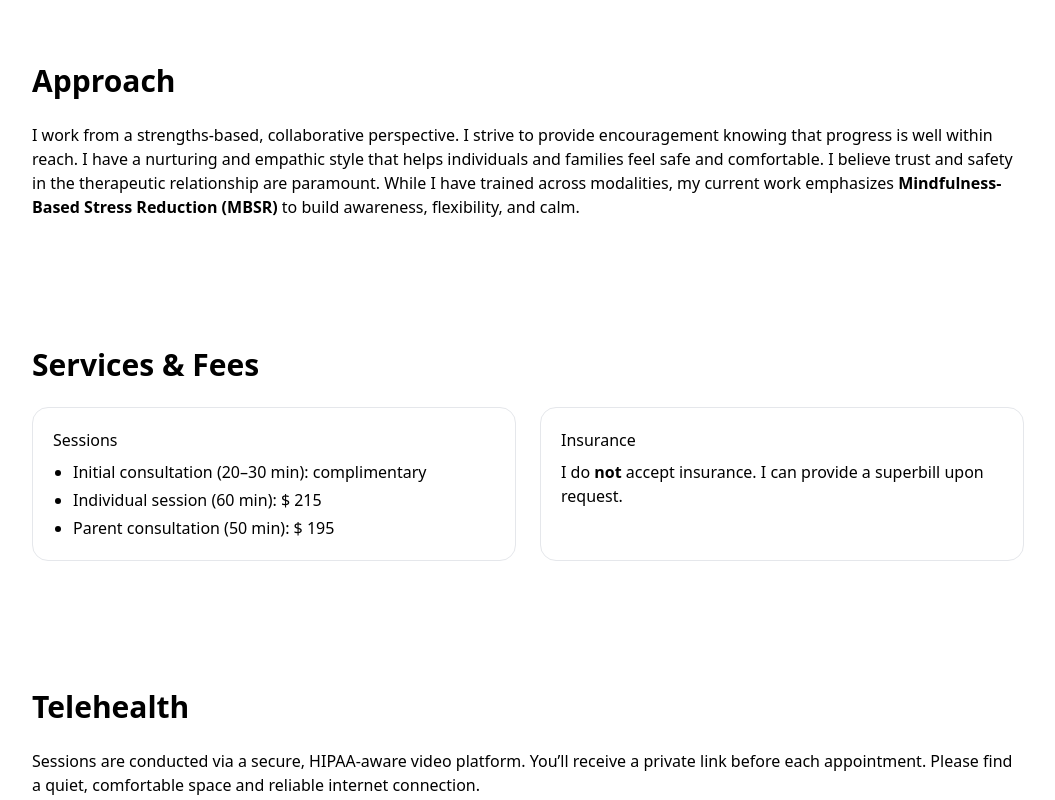
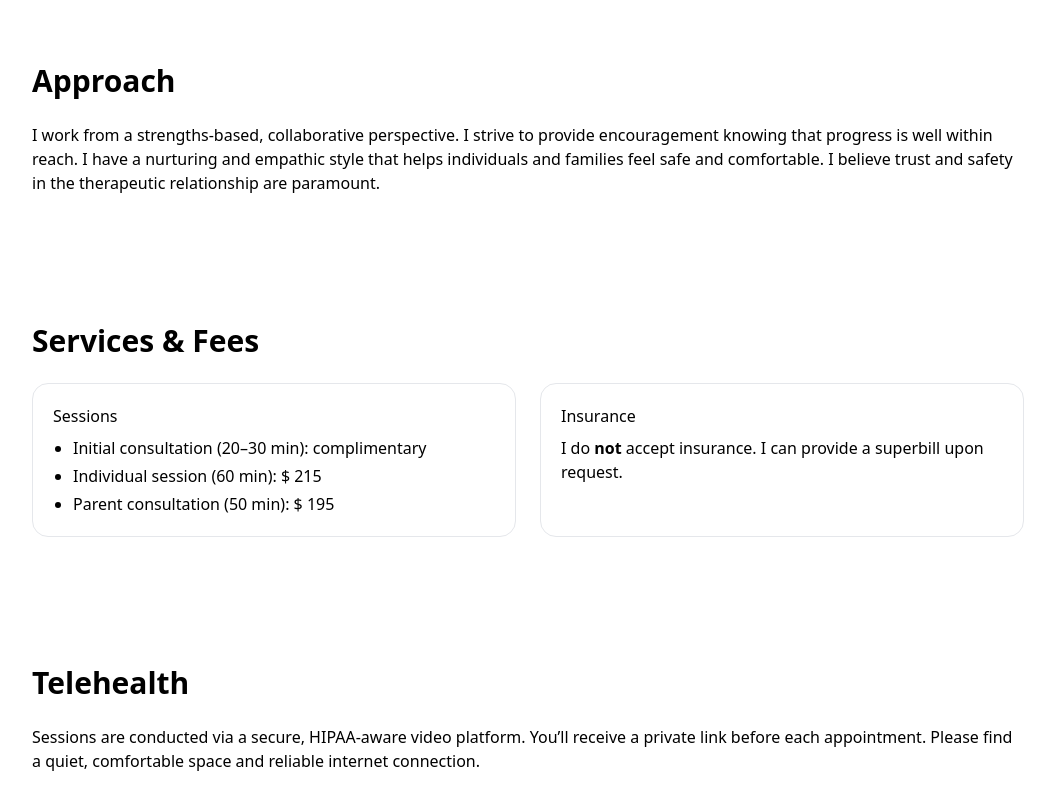
Before and after one commit to mbdiamo/therapy-site, a React (Vite) app: page / in a window 1280 px wide. Shown: the part 1580-2380 px from the top of the page, without its empty margins (112-1167 px from the left). Built offline with nearby package versions, Linux system fonts and the light colour scheme.

Commit message:
Update App.jsx

```diff
--- a/src/App.jsx
+++ b/src/App.jsx
@@ -139,8 +139,7 @@ export default function App() {
     I work from a strengths-based, collaborative perspective. I strive to provide encouragement knowing that progress is well within reach.
     I have a nurturing and empathic style that helps individuals and families feel safe and comfortable.
     I believe trust and safety in the therapeutic relationship are paramount.
-    While I have trained across modalities, my current work emphasizes
-    <strong> Mindfulness-Based Stress Reduction (MBSR)</strong> to build awareness, flexibility, and calm.
+
   </p>
 </Section>
 
```
